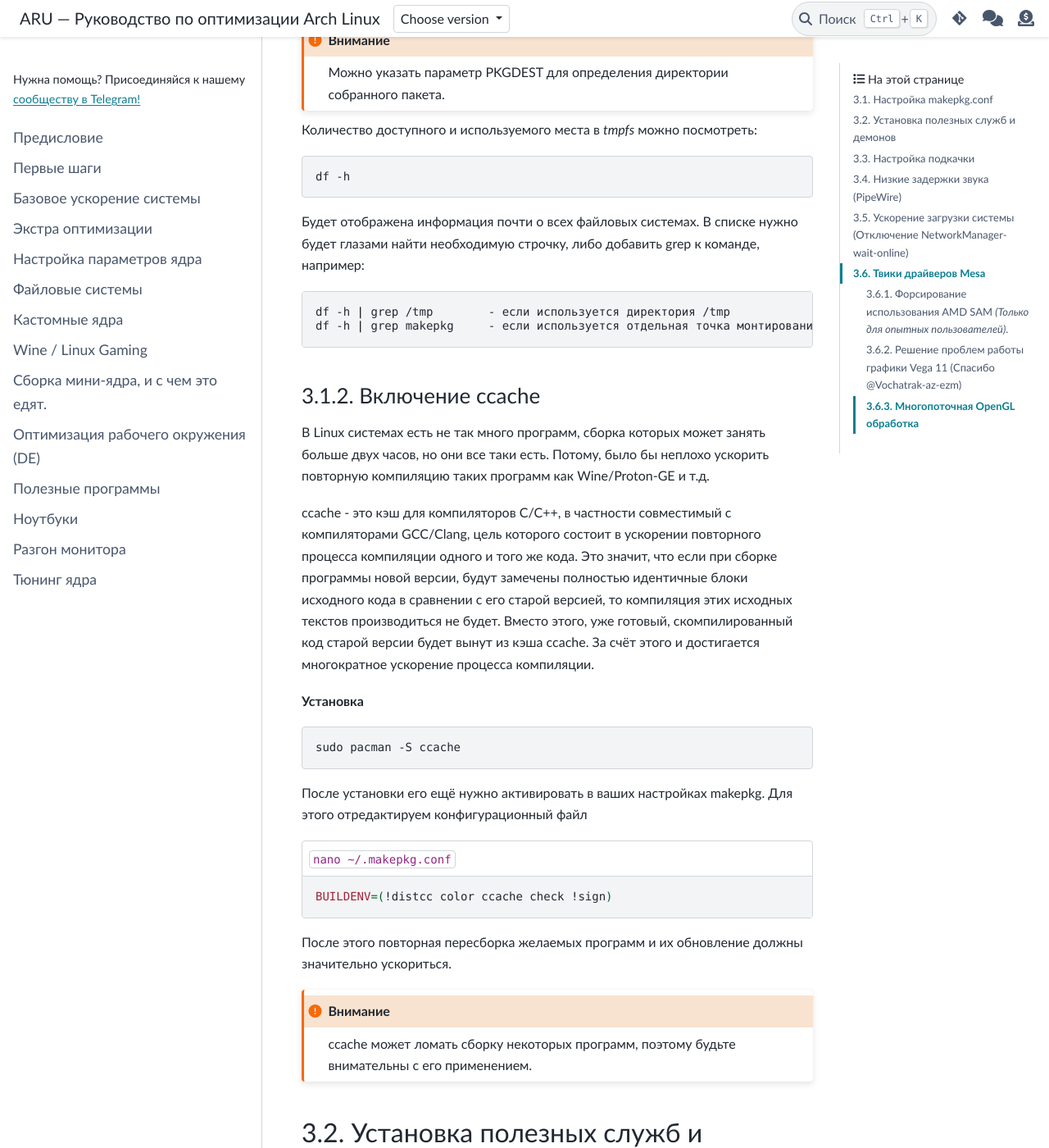
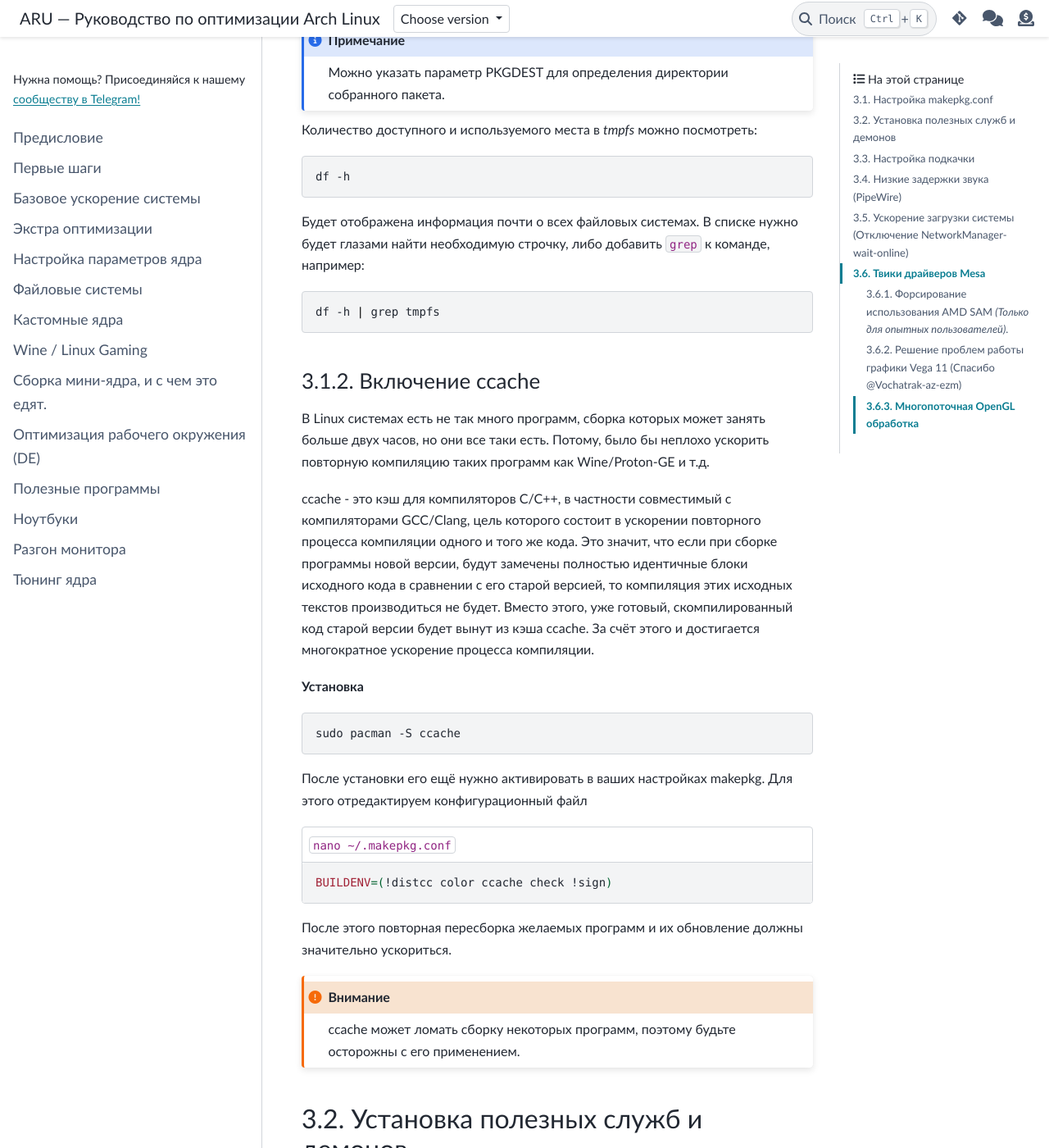
Before and after one commit to ventureoo/ARU, a Sphinx documentation site: the page built from docs/source/generic-system-acceleration.rst, in a window 1280 px wide and 1400 px high, scrolled down 2046 px. Shown: the whole window at 82% size. Built offline with Sphinx 7.4.7 and the PyData theme 0.15.4, drawn with Linux system fonts in a browser that asks for light colours; some of the changed text lies outside the part shown.

Commit message:
generic-system-acceleration: Some fixes

```diff
--- a/docs/source/generic-system-acceleration.rst
+++ b/docs/source/generic-system-acceleration.rst
@@ -98,7 +98,7 @@ SSD, то сборка происходит быстрее. Помимо это
    и менее) *tmpfs* может негативно сказаться на сборке тяжёлых
    пакетов, что может привести к недостатку ОЗУ для сборки.
 
-.. attention:: Можно указать параметр PKGDEST для определения
+.. note:: Можно указать параметр PKGDEST для определения
    директории собранного пакета.
 
 Количество доступного и используемого места в *tmpfs* можно
@@ -107,11 +107,10 @@ SSD, то сборка происходит быстрее. Помимо это
   df -h
 
 Будет отображена информация почти о всех файловых системах. В списке
-нужно будет глазами найти необходимую строчку, либо добавить grep к
+нужно будет глазами найти необходимую строчку, либо добавить ``grep`` к
 команде, например::
 
-  df -h | grep /tmp        - если используется директория /tmp
-  df -h | grep makepkg     - если используется отдельная точка монтирования, указанная в fstab
+  df -h | grep tmpfs
 
 .. index:: makepkg, ccache, native-compilation
 .. _enabling_ccache:
@@ -150,7 +149,8 @@ ccache. За счёт этого и достигается многократн
 После этого повторная пересборка желаемых программ и их обновление
 должны значительно ускориться.
 
-.. attention:: ccache может ломать сборку некоторых программ, поэтому будьте внимательны с его применением.
+.. attention:: ccache может ломать сборку некоторых программ, поэтому
+   будьте осторожны с его применением.
 
 .. index:: installation, ananicy, zram, nohang, rng-tools, trim, dbus-broker
 .. _daemons-and-services:
```
Also changed, not shown: other parts of docs/source/generic-system-acceleration.rst (+4 -0 lines).
